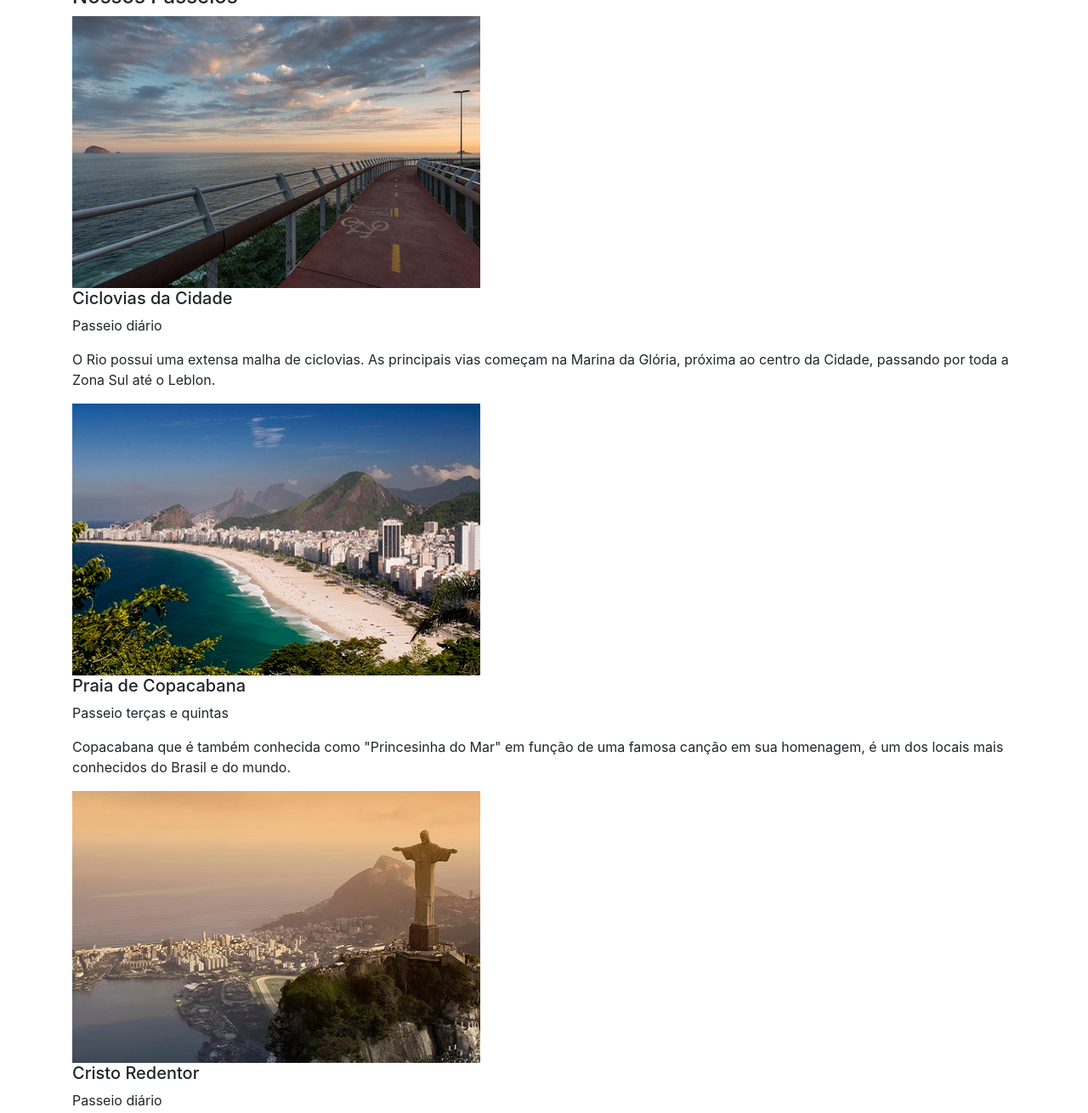
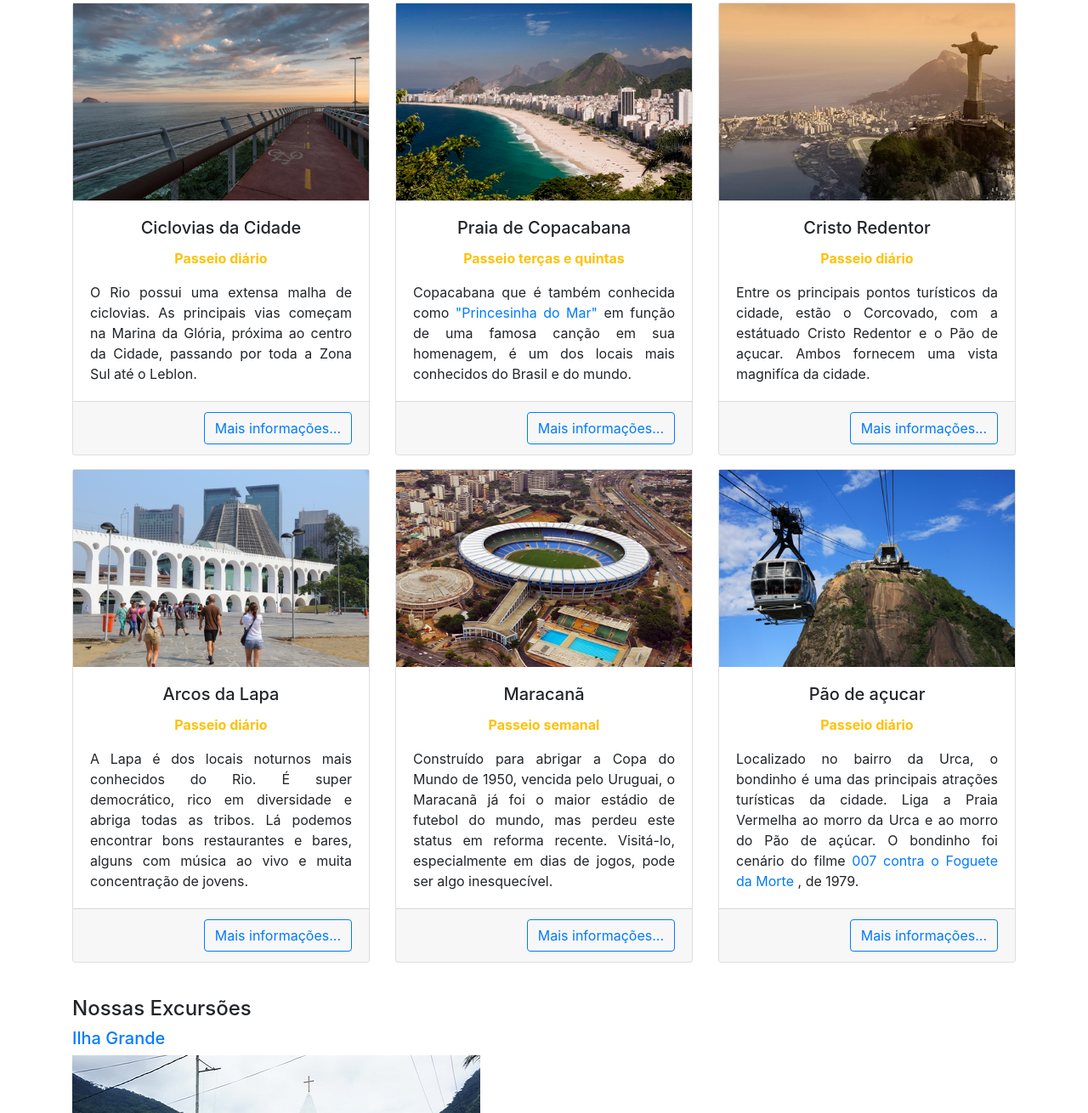
Before and after one commit to ssadoraa/siteTurismo, a plain HTML site: page pages/index.html in a window 1280 px wide. Shown: the part 485-1795 px from the top of the page at 85% size. Drawn offline with Linux system fonts and the light colour scheme.

Commit message:
setor de passeios, inclusão dos cards

```diff
--- a/assets/css/styles.css
+++ b/assets/css/styles.css
@@ -4,3 +4,7 @@
     background-position: center;
     height: 350px;
 }
+
+.tooltip-inner {
+    max-width: 250px;
+}
--- a/assets/js/script.js
+++ b/assets/js/script.js
@@ -0,0 +1,4 @@
+$(function() {
+    $('[data-toggle="tooltip"]').tooltip();
+    $('[data-toggle="popover"]').popover();
+})
--- a/pages/index.html
+++ b/pages/index.html
@@ -42,61 +42,148 @@
       </div>
    </nav>
 
-   <div class="bgimage d-none d-md-block" style="margin-top: 69px;"></div>
+   <div class="bgimage d-none d-md-block mb-4" style="margin-top: 69px;"></div>
 
    <div class="container">
-      <div class="jumbotron d-block d-md-none text-center" style="margin-top: 89px;">
+      <div class="jumbotron d-block d-md-none text-center mb-4" style="margin-top: 89px;">
          <h5>Empresa especializada em passeios e excursões no estado do Rio de Janeiro</h5>
          <br>
          <h5>Veja abaixo os passeios mais solicidatos pelos nossos clientes.</h5>
       </div>
 
-      <br>
-      <br>
+      <h4 id="passeios" class="mb-3">Nossos Passeios</h4>
 
-      <h4 id="passeios">Nossos Passeios</h4>
+      <div class="row">
+         <div class="col-lg-4 col-md-6">
+            <div class="card mb-3">
+               <img src="../assets/images/p-ciclovia.jpg" alt="Ciclovias">
+               <div class="card-body">
+                  <div class="text-center">
+                     <h5 class="card-title">Ciclovias da Cidade</h5>
+                     <p class="text-warning font-weight-bold">Passeio diário</p>
+                  </div>
+                  <p class="card-text text-justify">O Rio possui uma extensa malha de ciclovias. As principais vias começam
+                     na Marina da Glória, próxima ao centro da Cidade, passando por toda a Zona Sul até o Leblon.</p>
+               </div>
+               <div class="card-footer text-right">
+                  <button class="btn btn-outline-primary">Mais informações...</button>
+               </div>
+            </div>
+         </div>
 
-      <img src="../assets/images/p-ciclovia.jpg" alt="Ciclovias">
-      <h5>Ciclovias da Cidade</h5>
-      <p>Passeio diário</p>
-      <p>O Rio possui uma extensa malha de ciclovias. As principais vias começam
-         na Marina da Glória, próxima ao centro da Cidade, passando por toda a
-         Zona Sul até o Leblon.</p>
+         <div class="col-lg-4 col-md-6">
+            <div class="card mb-3">
+               <img src="../assets/images/p-copacabana.jpg" alt="Copacabana">
+               <div class="card-body">
+                  <div class="text-center">
+                     <h5 class="card-title">Praia de Copacabana</h5>
+                     <p class="text-warning font-weight-bold">Passeio terças e quintas</p>
+                  </div>
+                  <p class="card-text text-justify">Copacabana que é também conhecida como
+                     <a href="#"
+                        onclick="return false;"
+                        data-trigger="hover"
+                        data-toggle="tooltip"
+                        data-placement="top"
+                        data-html="true"
+                        title="<b>Tom Jobim:</b><br>
+                              Copacabana, princesinha do mar<br>
+                              Pelas manhãs tu és a vida a cantar<br>
+                              E a tardinha o sol poente<br>
+                              Deixa sempre uma saudade na gente">
+                        "Princesinha do Mar"
+                     </a>
+                        em função de uma famosa canção em sua homenagem, é um dos locais mais conhecidos do Brasil e do mundo.</p>
+               </div>
+               <div class="card-footer text-right">
+                  <button class="btn btn-outline-primary">Mais informações...</button>
+               </div>
+            </div>
+         </div>
 
-      <img src="../assets/images/p-copacabana.jpg" alt="Copacabana">
-      <h5>Praia de Copacabana</h5>
-      <p>Passeio terças e quintas</p>
-      <p>Copacabana que é também conhecida como "Princesinha do Mar"
-         em função de uma famosa canção em sua homenagem, é um dos locais
-         mais conhecidos do Brasil e do mundo.</p>
-
+         <div class="col-lg-4 col-md-6">
+            <div class="card mb-3">
                <img src="../assets/images/p-cristo-redentor.jpg" alt="Cristo Redentor">
-      <h5>Cristo Redentor</h5>
-      <p>Passeio diário</p>
-      <p>Entre os principais pontos turísticos da cidade, estão o Corcovado, com a
+               <div class="card-body">
+                  <div class="text-center">
+                     <h5 class="card-title">Cristo Redentor</h5>
+                     <p class="text-warning font-weight-bold">Passeio diário</p>
+                  </div>
+                  <p class="card-text text-justify">Entre os principais pontos turísticos da cidade, estão o Corcovado, com a
                      estátuado Cristo Redentor e o Pão de açucar. Ambos fornecem uma vista
                      magnifíca da cidade.</p>
+               </div>
+               <div class="card-footer text-right">
+                  <button class="btn btn-outline-primary">Mais informações...</button>
+               </div>
+            </div>
+         </div>
 
+         <div class="col-lg-4 col-md-6">
+            <div class="card mb-3">
                <img src="../assets/images/p-arcos-da-lapa.jpg" alt="Lapa">
-      <h5>Arcos da Lapa</h5>
-      <p>Passeio diário</p>
-      <p>A Lapa é dos locais noturnos mais conhecidos do Rio. É super democrático, rico
+               <div class="card-body">
+                  <div class="text-center">
+                     <h5 class="card-title">Arcos da Lapa</h5>
+                     <p class="text-warning font-weight-bold">Passeio diário</p>
+                  </div>
+                  <p class="card-text text-justify">A Lapa é dos locais noturnos mais conhecidos do Rio. É super democrático, rico
                      em diversidade e abriga todas as tribos. Lá podemos encontrar bons restaurantes
                      e bares, alguns com música ao vivo e muita concentração de jovens.</p>
+               </div>
+               <div class="card-footer text-right">
+                  <button class="btn btn-outline-primary">Mais informações...</button>
+               </div>
+            </div>
+         </div>
 
+         <div class="col-lg-4 col-md-6">
+            <div class="card mb-3">
                <img src="../assets/images/p-maracana.jpg" alt="Maracanã">
-      <h5>Maracanã</h5>
-      <p>Passeio semanal</p>
-      <p>Construído para abrigar a Copa do Mundo de 1950, vencida pelo Uruguai, o Maracanã
+               <div class="card-body">
+                  <div class="text-center">
+                     <h5 class="card-title">Maracanã</h5>
+                     <p class="text-warning font-weight-bold">Passeio semanal</p>
+                  </div>
+                  <p class="card-text text-justify">Construído para abrigar a Copa do Mundo de 1950, vencida pelo Uruguai, o Maracanã
                      já foi o maior estádio de futebol do mundo, mas perdeu este status em reforma
                      recente. Visitá-lo, especialmente em dias de jogos, pode ser algo inesquecível.</p>
+               </div>
+               <div class="card-footer text-right">
+                  <button class="btn btn-outline-primary">Mais informações...</button>
+               </div>
+            </div>
+         </div>
 
+         <div class="col-lg-4 col-md-6">
+            <div class="card mb-3">
                <img src="../assets/images/p-pao-de-acucar.jpg" alt="Maracanã">
-      <h5>Pão de açucar</h5>
-      <p>Passeio diário</p>
-      <p>Localizado no bairro da Urca, o bondinho é uma das principais atrações turísticas
+               <div class="card-body">
+                  <div class="text-center">
+                     <h5 class="card-title">Pão de açucar</h5>
+                     <p class="text-warning font-weight-bold">Passeio diário</p>
+                  </div>
+                  <p class="card-text text-justify">Localizado no bairro da Urca, o bondinho é uma das principais atrações turísticas
                      da cidade. Liga a Praia Vermelha ao morro da Urca e ao morro do Pão de açúcar. O
-         bondinho foi cenário do filme 007 contra o Foguete da Morte, de 1979.</p>
+                     bondinho foi cenário do filme
+                     <a href="#"
+                        onclick="return false;"
+                        data-trigger="hover"
+                        data-toggle="popover"
+                        data-title="007 contra o Foguete da Morte"
+                        data-placement="top"
+                        data-html="true"
+                        data-content="Filme franco-britânico de ação, aventura espionagem e ficção científica de 1979, o décimo primeiro da série James Bond com <b>Roger Moore</b> no papel de agente secreto.">
+                        007 contra o Foguete da Morte
+                     </a>
+                     , de 1979.</p>
+               </div>
+               <div class="card-footer text-right">
+                  <button class="btn btn-outline-primary">Mais informações...</button>
+               </div>
+            </div>
+         </div>
+      </div>
 
       <br>
 
```
Lines whose indentation alone changed are shown as unchanged.
